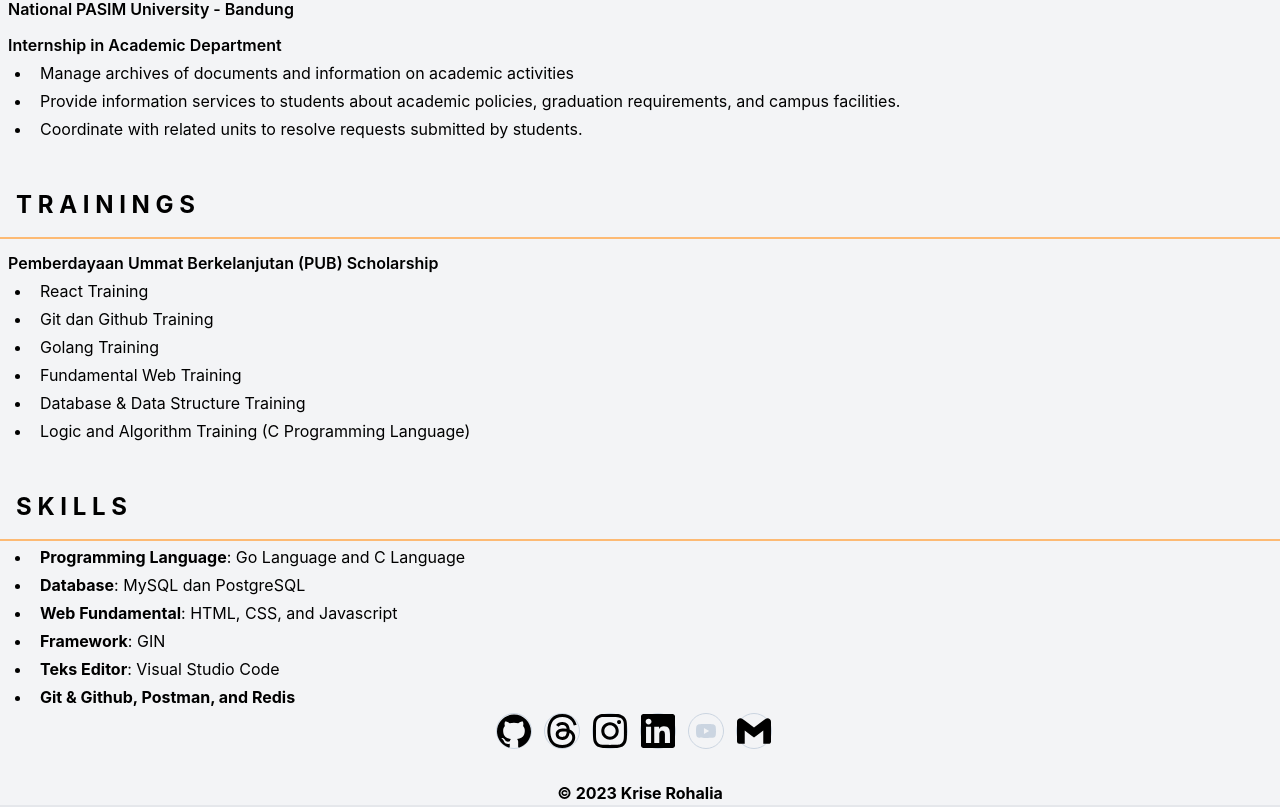
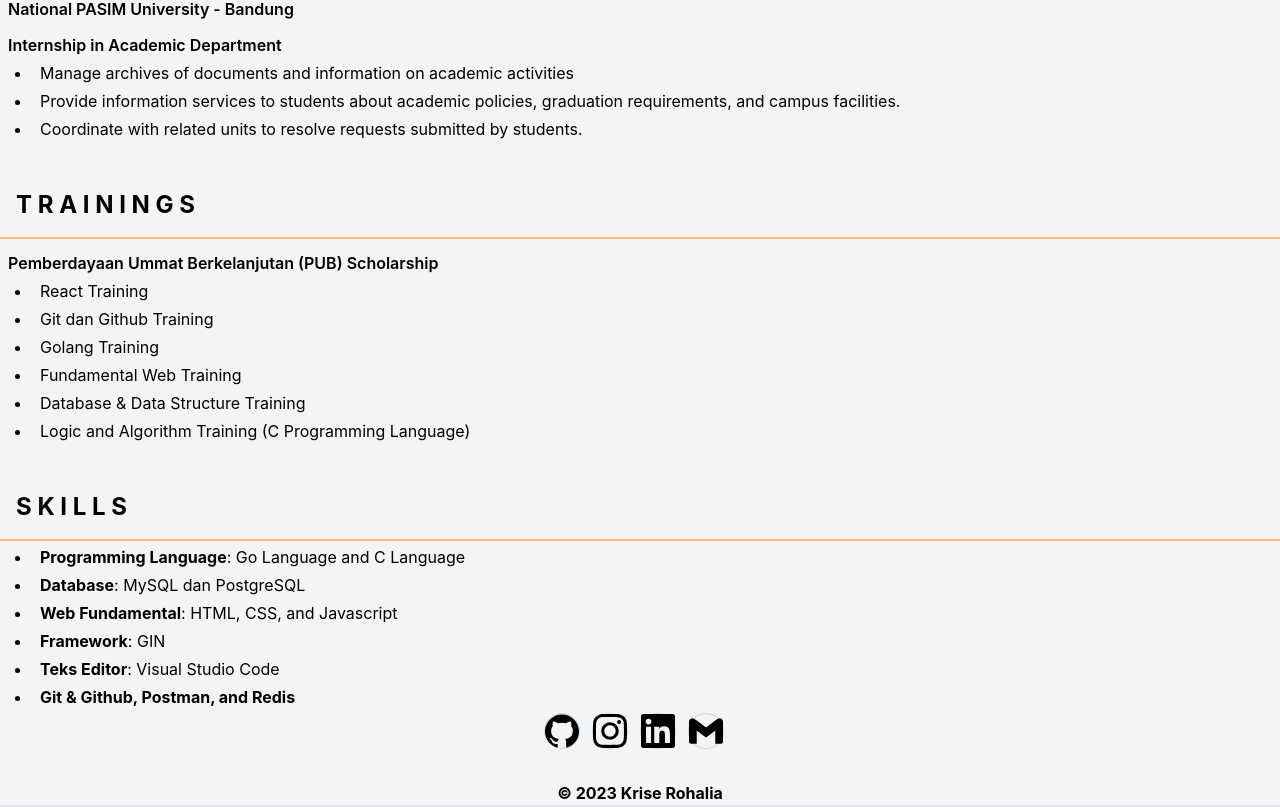
Before and after one commit to kriserohalia/tugas6-react-web-portofolio, a React (Vite) app: page / in a window 1280 px wide. Shown: the part 1807-2614 px from the top of the page. Built offline with nearby package versions, Linux system fonts and the light colour scheme.

Commit message:
problem router

```diff
--- a/src/pages/Home.jsx
+++ b/src/pages/Home.jsx
@@ -35,13 +35,6 @@ export default function Home(){
                     <title>GitHub</title>
                     <path d="M12 .297c-6.63 0-12 5.373-12 12 0 5.303 3.438 9.8 8.205 11.385.6.113.82-.258.82-.577 0-.285-.01-1.04-.015-2.04-3.338.724-4.042-1.61-4.042-1.61C4.422 18.07 3.633 17.7 3.633 17.7c-1.087-.744.084-.729.084-.729 1.205.084 1.838 1.236 1.838 1.236 1.07 1.835 2.809 1.305 3.495.998.108-.776.417-1.305.76-1.605-2.665-.3-5.466-1.332-5.466-5.93 0-1.31.465-2.38 1.235-3.22-.135-.303-.54-1.523.105-3.176 0 0 1.005-.322 3.3 1.23.96-.267 1.98-.399 3-.405 1.02.006 2.04.138 3 .405 2.28-1.552 3.285-1.23 3.285-1.23.645 1.653.24 2.873.12 3.176.765.84 1.23 1.91 1.23 3.22 0 4.61-2.805 5.625-5.475 5.92.42.36.81 1.096.81 2.22 0 1.606-.015 2.896-.015 3.286 0 .315.21.69.825.57C20.565 22.092 24 17.592 24 12.297c0-6.627-5.373-12-12-12"/></svg>
                  </a>
-                 {/* threads */}
-                 <a href="https://www.threads.net/@kriserhl" className="w-9 h-9 mr-3 rounded-full flex justify-center items-center border border-slate-300 text-slate-300 hover:border-primary hover:bg-primary hover:text-white">
-                 <svg role="img" viewBox="0 0 24 24" xmlns="http://www.w3.org/2000/svg">
-                    <title>Threads</title>
-                    <path d="M17.743 11.123a8.547 8.547 0 0 0-.315-.142c-.185-3.414-2.05-5.368-5.182-5.388h-.042c-1.874 0-3.431.8-4.39 2.255l1.722 1.181c.716-1.087 1.84-1.319 2.669-1.319h.028c1.031.007 1.81.307 2.313.892.367.425.612 1.014.733 1.756a13.176 13.176 0 0 0-2.96-.143c-2.977.172-4.892 1.908-4.763 4.321.065 1.224.675 2.277 1.717 2.965.88.582 2.015.866 3.195.802 1.557-.086 2.778-.68 3.63-1.766.648-.825 1.057-1.894 1.238-3.241.742.448 1.292 1.037 1.596 1.745.517 1.205.547 3.184-1.068 4.797-1.415 1.414-3.116 2.025-5.686 2.044-2.851-.02-5.008-.935-6.41-2.717-1.313-1.67-1.991-4.08-2.016-7.165.025-3.085.703-5.496 2.016-7.165 1.402-1.782 3.558-2.696 6.41-2.717 2.871.02 5.065.94 6.521 2.73.714.879 1.252 1.983 1.607 3.27l2.018-.538c-.43-1.585-1.107-2.95-2.027-4.083C18.43 1.2 15.7.024 12.185 0h-.014C8.66.024 5.963 1.205 4.15 3.51c-1.614 2.05-2.446 4.905-2.474 8.482v.016c.028 3.578.86 6.431 2.473 8.482 1.813 2.305 4.512 3.486 8.022 3.51h.014c3.12-.022 5.319-.839 7.13-2.649 2.371-2.368 2.3-5.336 1.518-7.158-.56-1.307-1.629-2.368-3.09-3.07zm-5.387 5.065c-1.305.074-2.66-.512-2.728-1.766-.05-.93.662-1.969 2.808-2.092.246-.015.487-.021.724-.021.78 0 1.508.075 2.171.22-.247 3.088-1.697 3.59-2.975 3.66z"/></svg>
-                 </a>
-
                  {/* instagram */}
                  <a href="https://www.instagram.com/kriserhl/"  className="w-9 h-9 mr-3 rounded-full flex justify-center items-center border border-slate-300 text-slate-300 hover:border-primary hover:bg-primary hover:text-white">
                  <svg role="img" viewBox="0 0 24 24" xmlns="http://www.w3.org/2000/svg">
@@ -54,12 +47,6 @@ export default function Home(){
                     <title>LinkedIn</title>
                     <path d="M20.447 20.452h-3.554v-5.569c0-1.328-.027-3.037-1.852-3.037-1.853 0-2.136 1.445-2.136 2.939v5.667H9.351V9h3.414v1.561h.046c.477-.9 1.637-1.85 3.37-1.85 3.601 0 4.267 2.37 4.267 5.455v6.286zM5.337 7.433c-1.144 0-2.063-.926-2.063-2.065 0-1.138.92-2.063 2.063-2.063 1.14 0 2.064.925 2.064 2.063 0 1.139-.925 2.065-2.064 2.065zm1.782 13.019H3.555V9h3.564v11.452zM22.225 0H1.771C.792 0 0 .774 0 1.729v20.542C0 23.227.792 24 1.771 24h20.451C23.2 24 24 23.227 24 22.271V1.729C24 .774 23.2 0 22.222 0h.003z"/></svg>
                  </a>
-                  {/* youtube */}
-                 <a href="https://www.youtube.com/@kriserohalia7273/" className="w-9 h-9 mr-3 rounded-full flex justify-center items-center border border-slate-300 text-slate-300 hover:border-primary hover:bg-primary hover:text-white">
-                 <svg role="img" width="20" className="fill-current" viewBox="0 0 24 24" xmlns="http://www.w3.org/2000/svg">
-                  <title>YouTube</title>
-                 <path d="M23.498 6.186a3.016 3.016 0 0 0-2.122-2.136C19.505 3.545 12 3.545 12 3.545s-7.505 0-9.377.505A3.017 3.017 0 0 0 .502 6.186C0 8.07 0 12 0 12s0 3.93.502 5.814a3.016 3.016 0 0 0 2.122 2.136c1.871.505 9.376.505 9.376.505s7.505 0 9.377-.505a3.015 3.015 0 0 0 2.122-2.136C24 15.93 24 12 24 12s0-3.93-.502-5.814zM9.545 15.568V8.432L15.818 12l-6.273 3.568z"/></svg>
-                 </a>
                  {/* gmail */}
                  <a href="mailto:kriserhl907@gmail.com" className="w-9 h-9 mr-3 rounded-full flex justify-center items-center border border-slate-300 text-slate-300 hover:border-primary hover:bg-primary hover:text-white">
                  <svg role="img" viewBox="0 0 24 24" xmlns="http://www.w3.org/2000/svg"><title>Gmail</title><path d="M24 5.457v13.909c0 .904-.732 1.636-1.636 1.636h-3.819V11.73L12 16.64l-6.545-4.91v9.273H1.636A1.636 1.636 0 0 1 0 19.366V5.457c0-2.023 2.309-3.178 3.927-1.964L5.455 4.64 12 9.548l6.545-4.91 1.528-1.145C21.69 2.28 24 3.434 24 5.457z"/></svg>
```
